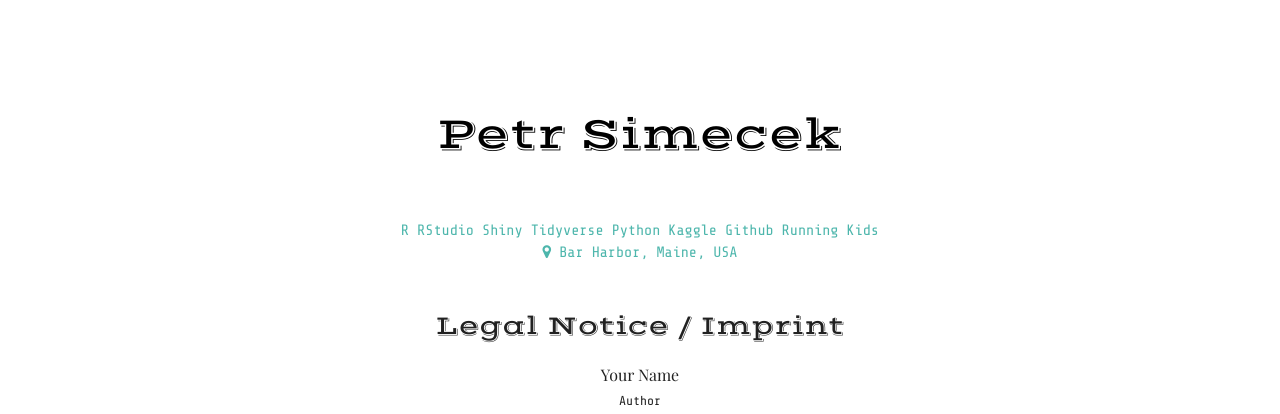
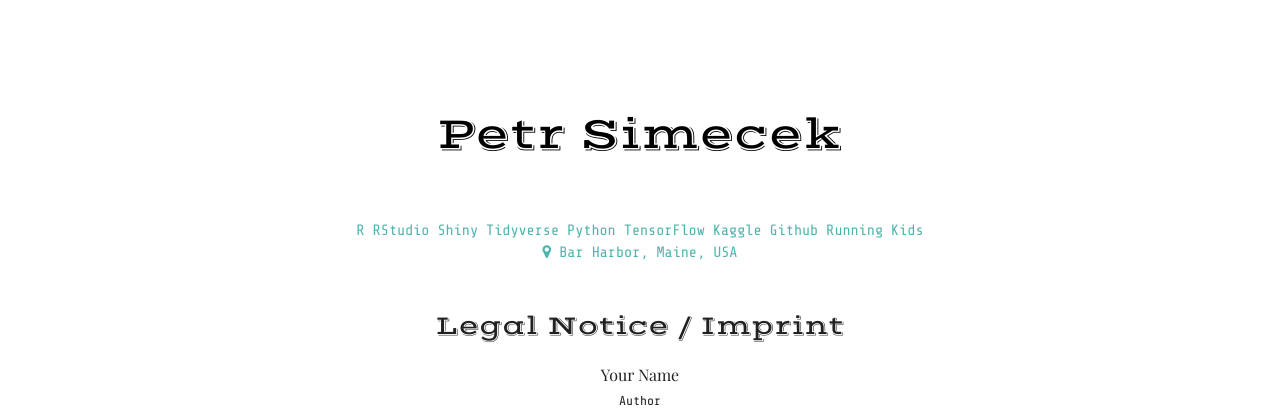
Before and after one commit to simecek/simecek.github.io, a Jekyll site: the page built from imprint.html, in a window 1280 px wide. Shown: the top 414 px of the page. Built offline with Jekyll 4.4.1, drawn with Linux system fonts in a browser that asks for light colours; some web fonts are replaced.

Commit message:
added TensorFlow to interests

```diff
--- a/_config.yml
+++ b/_config.yml
@@ -1,6 +1,6 @@
 title: "Petr Simecek"
 description: "Bioinformatics Analyst, The Jackson Laboratory"
-about: "R RStudio Shiny Tidyverse Python Kaggle Github Running Kids"
+about: "R RStudio Shiny Tidyverse Python TensorFlow Kaggle Github Running Kids"
 location: "Bar Harbor, Maine, USA"
 email:
 baseurl: ""
```
